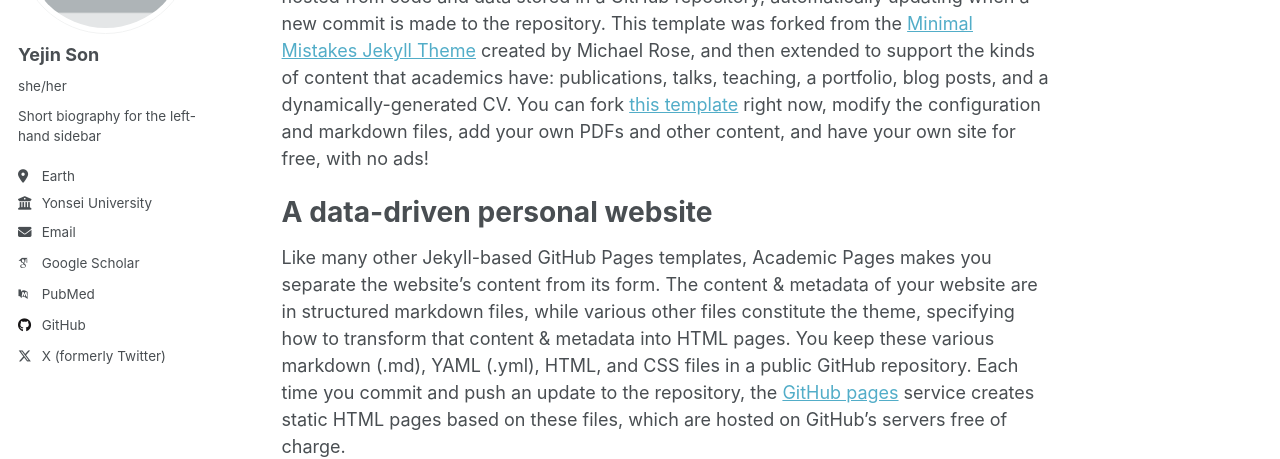
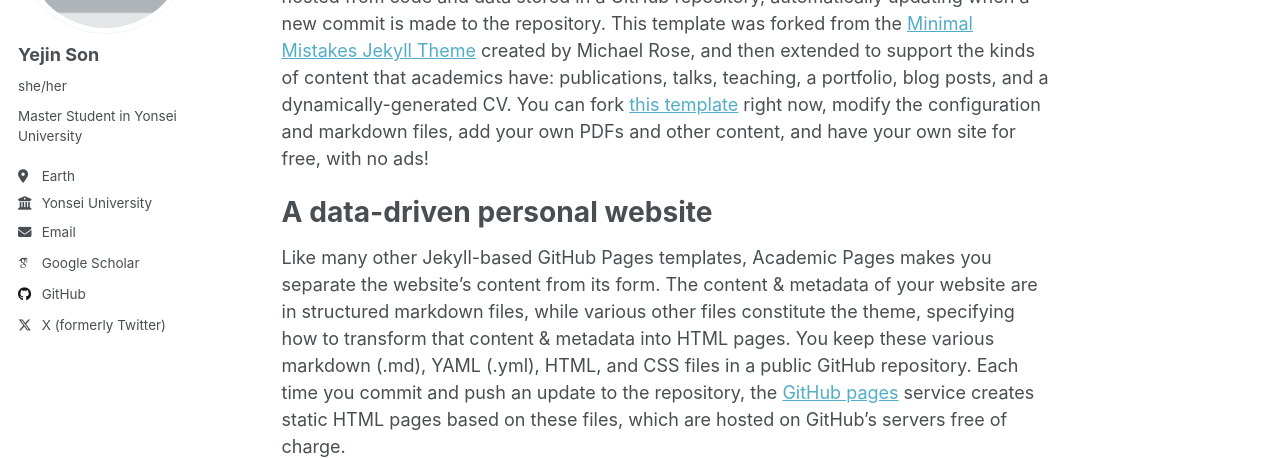
Before and after one commit to ozzaney/ozzaney.github.io, a Jekyll site: the page built from _pages/about.md, in a window 1280 px wide. Shown: the part 240-699 px from the top of the page. Built offline with Jekyll 4.4.1, drawn with Linux system fonts in a browser that asks for light colours; some web fonts are replaced.

Commit message:
Update _config.yml

```diff
--- a/_config.yml
+++ b/_config.yml
@@ -25,7 +25,7 @@
   avatar           : "profile.png"
   name             : "Yejin Son"
   pronouns         : "she/her"
-  bio              : "Short biography for the left-hand sidebar"
+  bio              : "Master Student in Yonsei University"
   location         : "Earth"
   employer         : "Yonsei University"
   uri              : # URL
@@ -38,7 +38,7 @@
   impactstory      : # URL
   orcid            : # "http://orcid.org/yourorcidurl"
   semantic         : # URL
-  pubmed           : "https://www.ncbi.nlm.nih.gov/pubmed/?term=john+snow"
+  pubmed           : # "https://www.ncbi.nlm.nih.gov/pubmed/?term=john+snow"
   researchgate     : # URL
   scopus           : # URL
 
```
